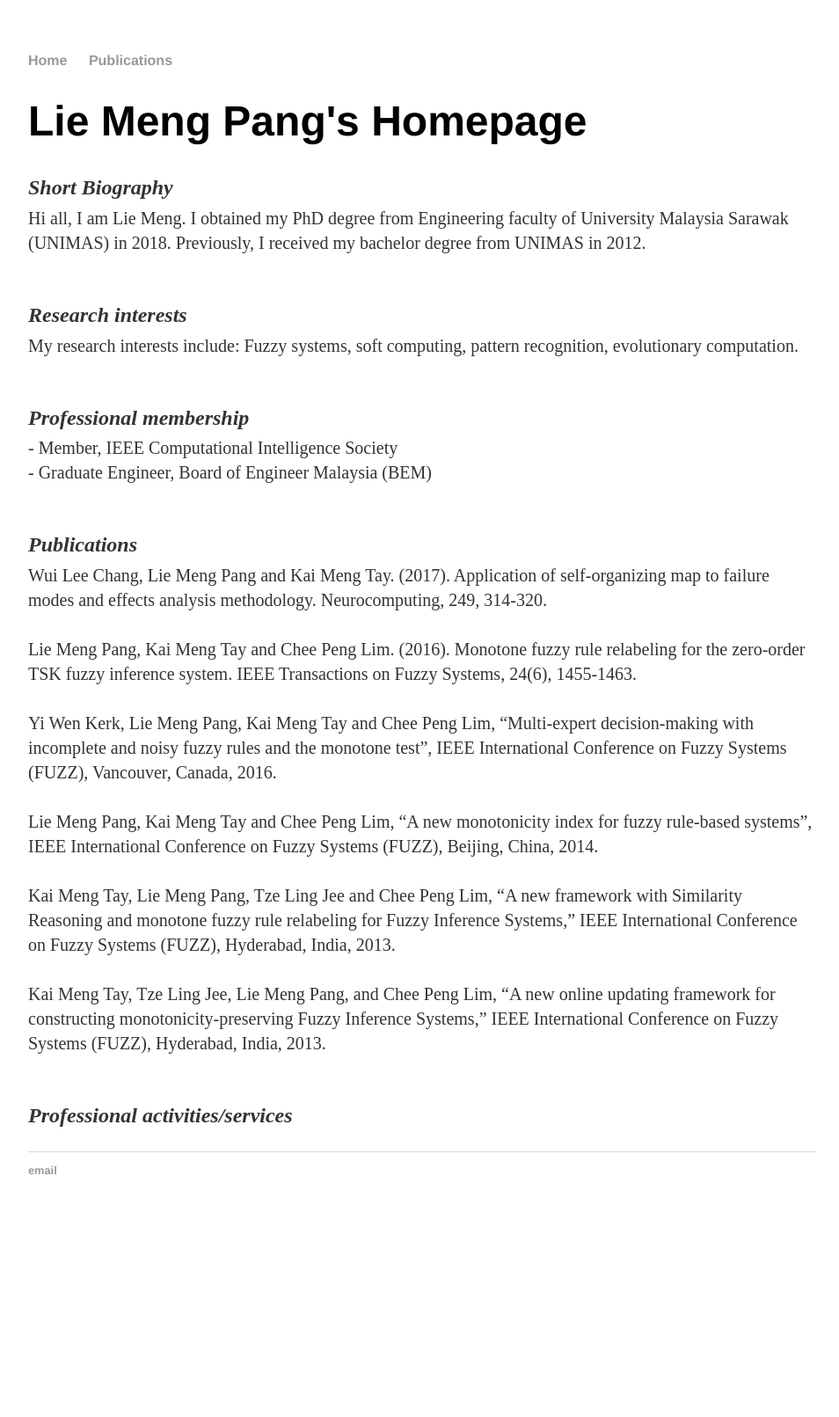
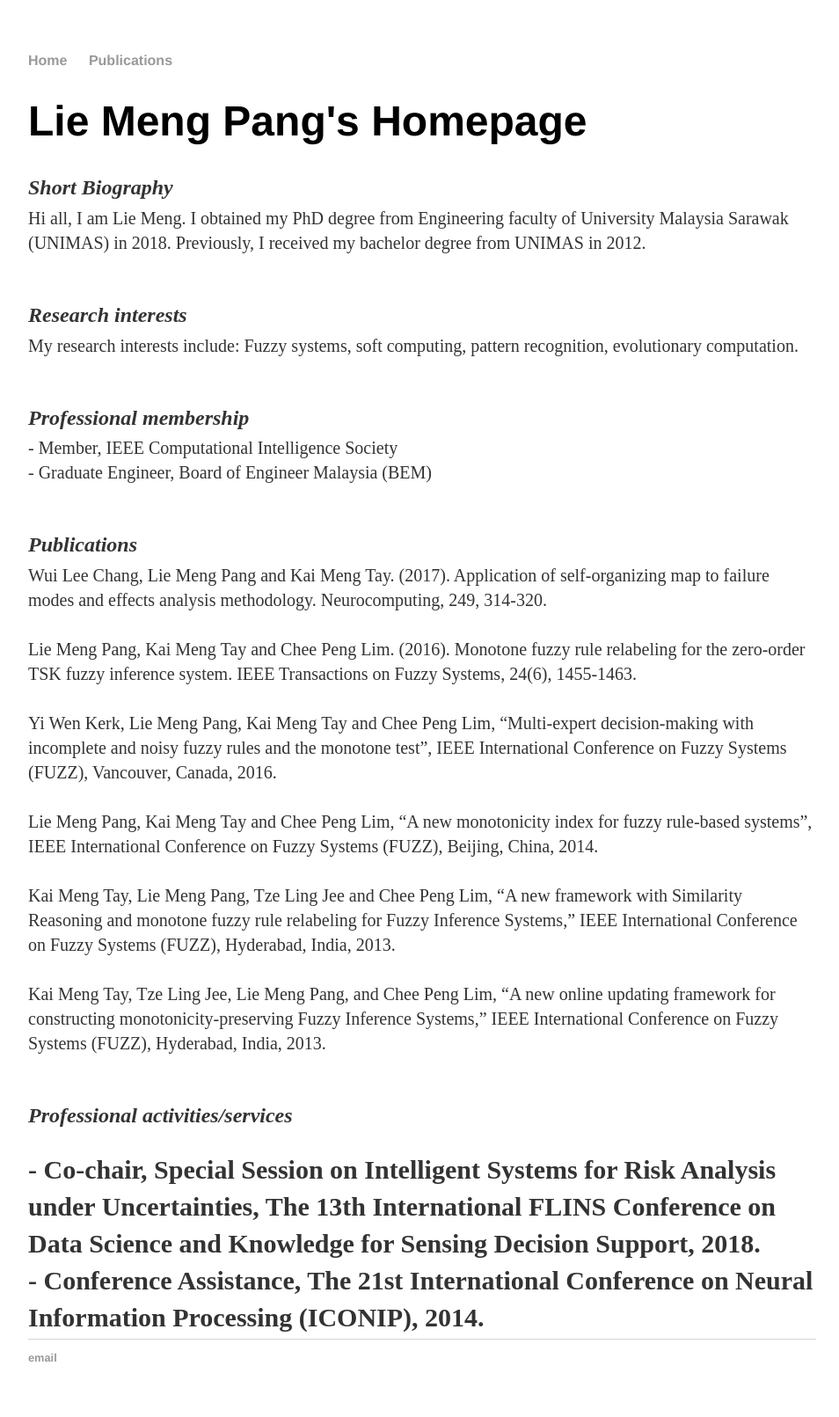
Before and after one commit to lymin1206/test.github.io, a Jekyll site: the page index.html, which Jekyll copies as it is, in a window 1280 px wide. Shown: the whole page at 88% size, without its empty margins (160-1114 px from the left). Built offline with Jekyll 4.4.1, drawn with Linux system fonts in a browser that asks for light colours; before the commit the page ends 1398 px from its top, so only the background shows below that.

Commit message:
Update index.html

```diff
--- a/index.html
+++ b/index.html
@@ -49,6 +49,12 @@
 				IEEE International Conference on Fuzzy Systems (FUZZ), Hyderabad, India, 2013.<br><br></p1>
 
 			<p><em> Professional activities/services </em> <p>
+			<p1> - Co-chair, Special Session on Intelligent Systems for Risk Analysis under Uncertainties, The 13th
+			International  FLINS  Conference  on  Data  Science and Knowledge for Sensing Decision Support, 2018. <br>
+			- Conference  Assistance, The  21st International  Conference  on  Neural Information Processing
+				(ICONIP), 2014. <br>
+
+
 
 
 
```
